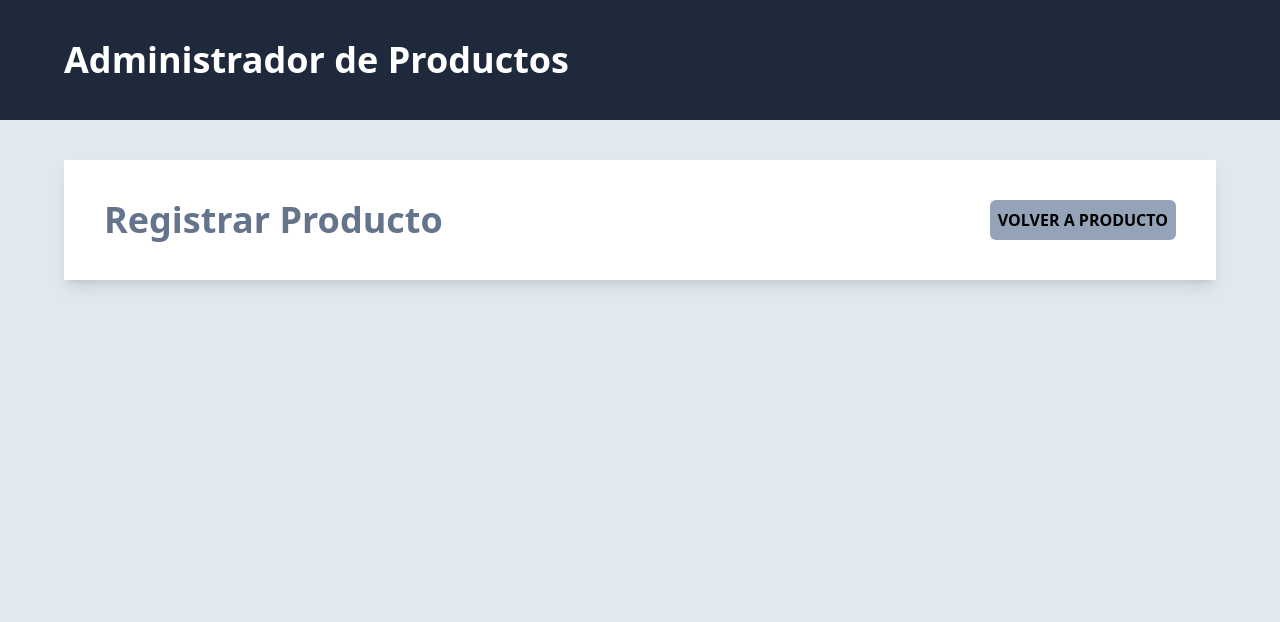
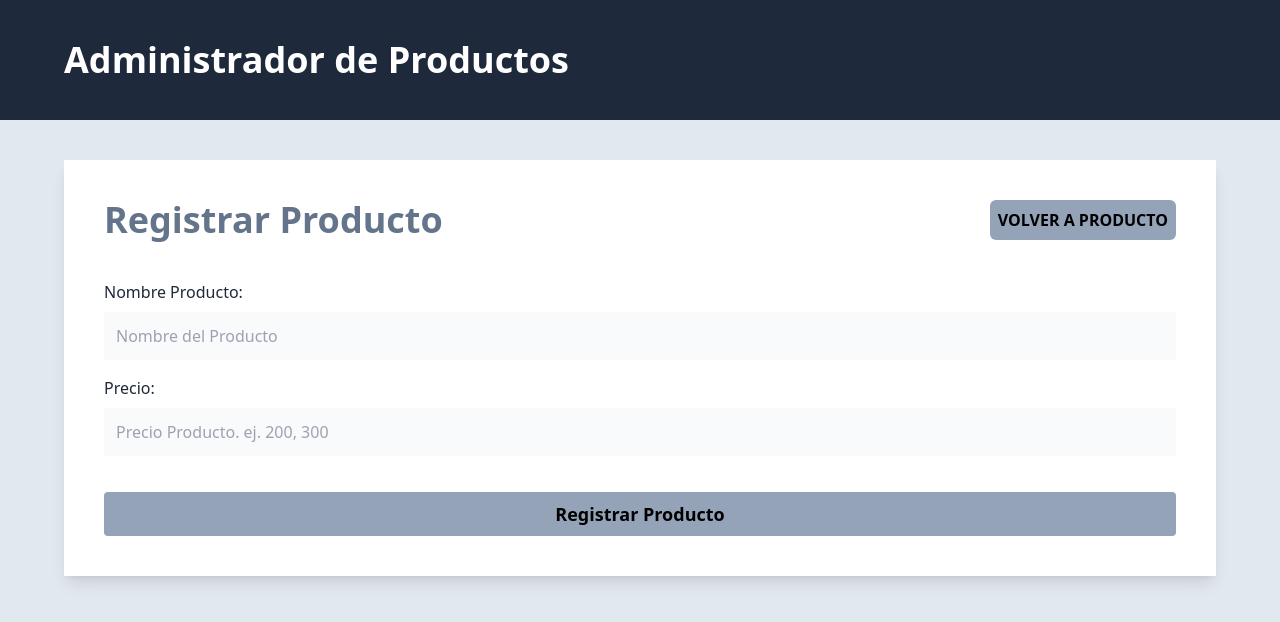
Before and after one commit to JerlibGnzlz/admin-productos-backend, a React (Vite) app in the folder client/: page /producto/nuevo in a window 1280 px wide. Shown: the top 622 px of the page. Built offline with nearby package versions, Linux system fonts and the light colour scheme.

Commit message:
las action del formulario

```diff
--- a/client/src/router.tsx
+++ b/client/src/router.tsx
@@ -1,8 +1,7 @@
 import { createBrowserRouter } from "react-router-dom";
 import { Layout } from "./layout/Layout";
 import Product from "./views/Product";
-import NewProducts from "./views/NewProducts";
-
+import NewProducts, { action as newProductAction } from "./views/NewProducts";
 
 export const router = createBrowserRouter([
     {
@@ -14,7 +13,8 @@
                 element: <Product />
             }, {
                 path: "producto/nuevo",
-                element: <NewProducts />
+                element: <NewProducts />,
+                action: newProductAction
             }
         ]
     }
--- a/client/src/views/NewProducts.tsx
+++ b/client/src/views/NewProducts.tsx
@@ -1,6 +1,15 @@
-import { Link } from "react-router-dom"
+import { Link, Form } from "react-router-dom"
+
+export async function action() {
+    return <Form method="post" />;
+    console.log("desde action")
+    return ""
+}
+
+
 
 const NewProducts = () => {
+
     return (
         <>
             <div className="flex justify-between">
@@ -11,6 +20,44 @@
                     volver a Producto
                 </Link>
             </div>
+
+            <Form
+                method="post"
+                className="mt-10"
+            >
+
+                <div className="mb-4">
+                    <label
+                        className="text-gray-800"
+                        htmlFor="name"
+                    >Nombre Producto:</label>
+                    <input
+                        id="name"
+                        type="text"
+                        className="mt-2 block w-full p-3 bg-gray-50"
+                        placeholder="Nombre del Producto"
+                        name="name"
+                    />
+                </div>
+                <div className="mb-4">
+                    <label
+                        className="text-gray-800"
+                        htmlFor="price"
+                    >Precio:</label>
+                    <input
+                        id="price"
+                        type="number"
+                        className="mt-2 block w-full p-3 bg-gray-50"
+                        placeholder="Precio Producto. ej. 200, 300"
+                        name="price"
+                    />
+                </div>
+                <input
+                    type="submit"
+                    className="mt-5 w-full bg-slate-400   hover:bg-slate-500  p-2  font-bold text-lg cursor-pointer rounded"
+                    value="Registrar Producto"
+                />
+            </Form>
         </>
     )
 }
```
